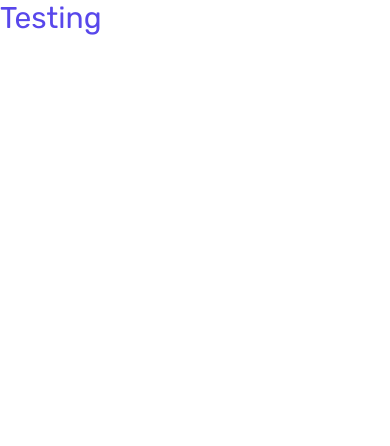
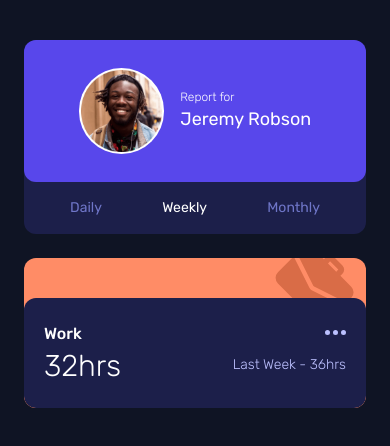
Before and after one commit to jCasia/Time-tracking-dashboard, a React (Vite) app: page / in a window 390 px wide. Shown: the top 446 px of the page. Built offline with nearby package versions, Linux system fonts and the light colour scheme.

Commit message:
started general mobile layout

```diff
--- a/src/App.jsx
+++ b/src/App.jsx
@@ -1,5 +1,16 @@
+import data from './data.json';
+import Profile from './components/Profile';
+import ActivityCards from './components/ActivityCards';
+
 function App() {
-  return <h1 className='text-colorBlue text-3xl font-Rubik'>Testing</h1>;
+  return (
+    <main className='max-w-full min-h-screen bg-veryDarkBlue text-white font-Rubik '>
+      <div className='flex flex-col gap-6 justify-center item-center px-6 py-10'>
+        <Profile />
+        <ActivityCards />
+      </div>
+    </main>
+  );
 }
 
 export default App;
--- /dev/null
+++ b/src/components/ActivityCards.jsx
@@ -0,0 +1,27 @@
+import work from '../assets/images/icon-work.svg';
+import ell from '../assets/images/icon-ellipsis.svg';
+
+const ActivityCards = () => {
+  return (
+    <div className='bg-lightRedWork rounded-xl overflow-hidden'>
+      <div className='relative h-10 overflow-hidden'>
+        <img src={work} className='absolute -top-3 right-3 ' />
+      </div>
+      <div
+        className='bg-darkBlue rounded-xl z-10 flex items-center justify-between
+      px-5 py-6'
+      >
+        <div className='flex flex-col gap-0.5'>
+          <p className='font-medium'>Work</p>
+          <p className='text-3xl font-light'>32hrs</p>
+        </div>
+        <div className='flex flex-col gap-5 '>
+          <img src={ell} className='self-end' />
+          <p className='font-light text-paleBlue text-sm'>Last Week - 36hrs</p>
+        </div>
+      </div>
+    </div>
+  );
+};
+
+export default ActivityCards;
--- /dev/null
+++ b/src/components/Button.jsx
@@ -0,0 +1,12 @@
+const Button = ({ label }) => {
+  return (
+    <button
+      type='button'
+      className='first-of-type:text-desaturatedBlue last-of-type:text-desaturatedBlue'
+    >
+      {label}
+    </button>
+  );
+};
+
+export default Button;
--- /dev/null
+++ b/src/components/Profile.jsx
@@ -0,0 +1,28 @@
+import profileImg from '../assets/images/image-jeremy.png';
+import Button from './Button';
+
+const buttonLabels = ['Daily', 'Weekly', 'Monthly'];
+
+const Profile = () => {
+  return (
+    <div className='bg-darkBlue rounded-xl'>
+      <div className='flex justify-center items-center bg-colorBlue gap-4 py-7 rounded-xl'>
+        <div className='bg-white rounded-full w-1/4'>
+          <img src={profileImg} className='max-w-full object-cover p-0.5' />
+        </div>
+        <div className='flex flex-col'>
+          <p className='font-light text-xs'>Report for</p>
+          <p className='font-normal text-lg'>Jeremy Robson</p>
+        </div>
+      </div>
+      <div className='flex justify-around p-4 text-sm'>
+        {buttonLabels.map((item, index) => {
+          console.log(item);
+          return <Button label={item} key={index} />;
+        })}
+      </div>
+    </div>
+  );
+};
+
+export default Profile;
--- a/tailwind.config.js
+++ b/tailwind.config.js
@@ -2,12 +2,23 @@
 export default {
   content: ['./index.html', './src/**/*.{js,ts,jsx,tsx}'],
   theme: {
-    extend: {},
-    colors: {
-      colorBlue: 'hsl(246, 80%, 60%)',
+    extend: {
+      colors: {
+        colorBlue: 'hsl(246, 80%, 60%)',
+        lightRedWork: 'hsl(15, 100%, 70%)',
+        softBlue: 'hsl(195, 74%, 62%)',
+        lightRedStudy: 'hsl(348, 100%, 68%)',
+        limeGreen: 'hsl(145, 58%, 55%)',
+        VioletSocial: ' hsl(264, 64%, 52%)',
+        softOrange: 'hsl(43, 84%, 65%)',
+        veryDarkBlue: 'hsl(226, 43%, 10%)',
+        darkBlue: 'hsl(235, 46%, 20%)',
+        desaturatedBlue: 'hsl(235, 45%, 61%)',
+        paleBlue: 'hsl(236, 100%, 87%)',
+      },
     },
     fontFamily: {
-      Rubik: ['Rubik'],
+      Rubik: ['Rubik', 'sans-serif'],
     },
   },
 
```
